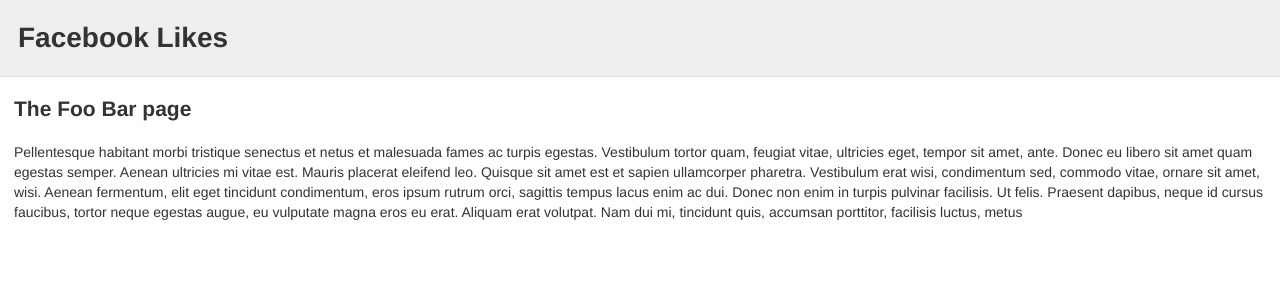
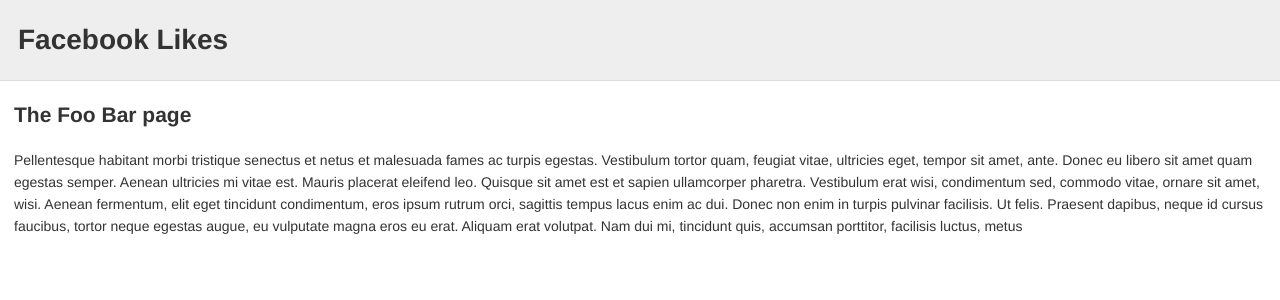
Before and after one commit to sebacruz/sebacruz.github.com, a PHP site: page /facebook.html in a window 1280 px wide. Shown: the top 300 px of the page. Run offline with PHP 8.4, Linux system fonts and the light colour scheme; some libraries are stand-ins or nearby versions.

Commit message:
minimal changes

```diff
--- a/assets/css/styles.css
+++ b/assets/css/styles.css
@@ -1,7 +1,7 @@
 body {
 	background:#fff;
 	color:#333;
-	font:14px/1.429 helvetica,arial,sans-serif;
+	font:14px/1.572 helvetica,arial,sans-serif;
 	margin:0;
 	padding:1em;
 }
--- a/facebook.html
+++ b/facebook.html
@@ -9,7 +9,6 @@
 		<meta property="og:url" content="http://tikitakfire.github.com/facebook.html" />
 		<meta property="og:image" content="http://tikitakfire.github.com/assets/temp/vaquero.jpg" />
 		<meta property="og:site_name" content="Facebook Like" />
-		<meta property="fb:admins" content="100001228335178" />
 	</head>
 	<body>
 		<header>
```
